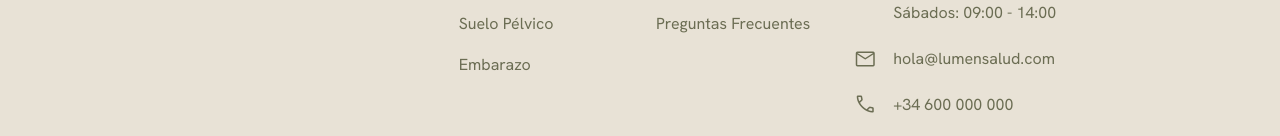
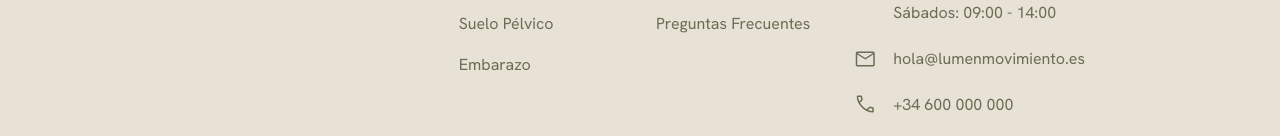
Before and after one commit to danieloleozumo/lumen-web, a React (Vite) app: page / in a window 1280 px wide. Shown: the part 6209-6345 px from the top of the page. Built offline with nearby package versions, Linux system fonts and the light colour scheme.

Commit message:
chore: update contact email to hola@lumenmovimiento.es in Footer

```diff
--- a/src/components/Footer.tsx
+++ b/src/components/Footer.tsx
@@ -73,7 +73,7 @@ export function Footer() {
             </li>
             <li className="flex items-center gap-4">
               <span className="material-symbols-outlined text-primary shrink-0">mail</span>
-              <a className="hover:text-primary transition-colors cursor-pointer" href="mailto:hola@lumensalud.com">hola@lumensalud.com</a>
+              <a className="hover:text-primary transition-colors cursor-pointer" href="mailto:hola@lumenmovimiento.es">hola@lumenmovimiento.es</a>
             </li>
             <li className="flex items-center gap-4">
               <span className="material-symbols-outlined text-primary shrink-0">call</span>
```
